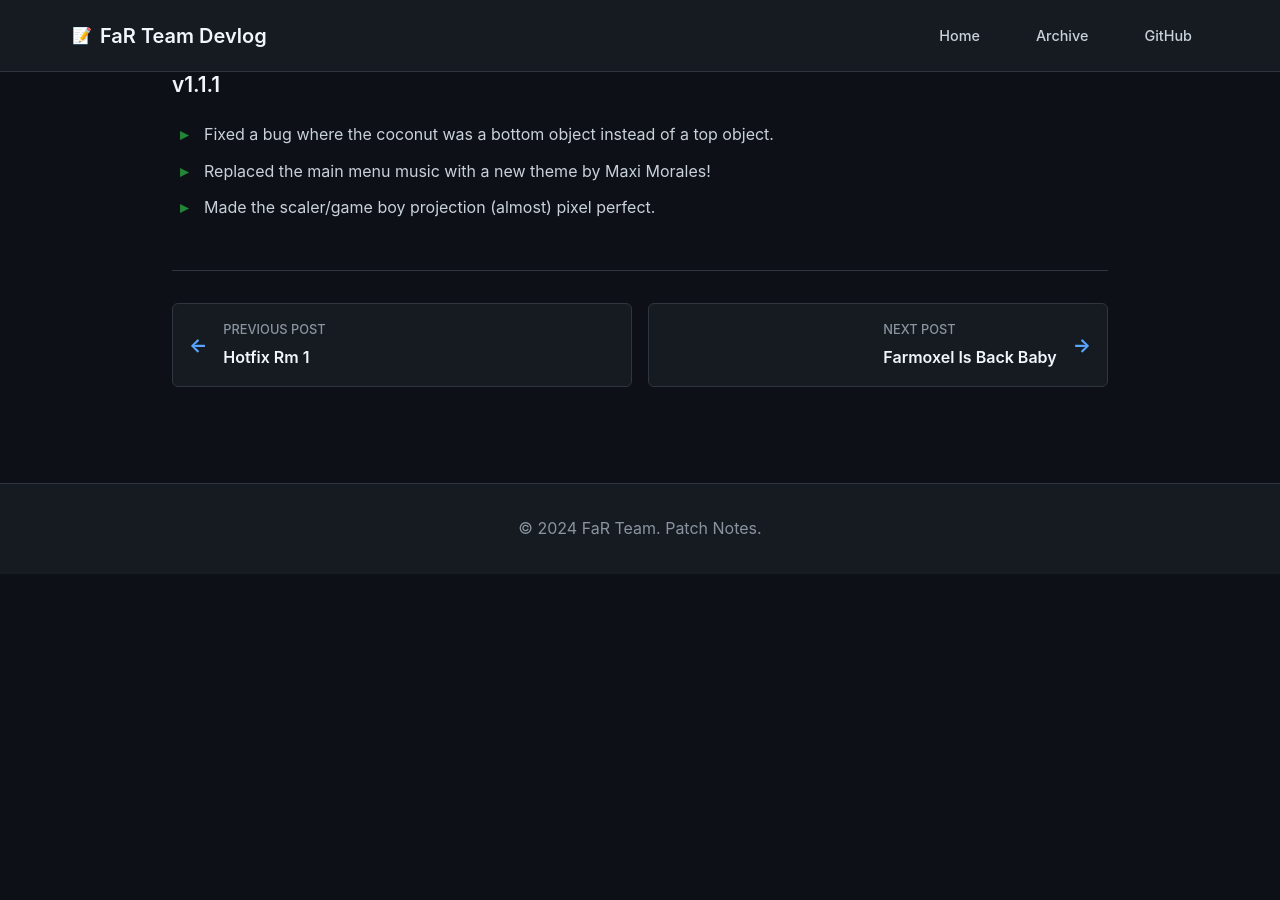
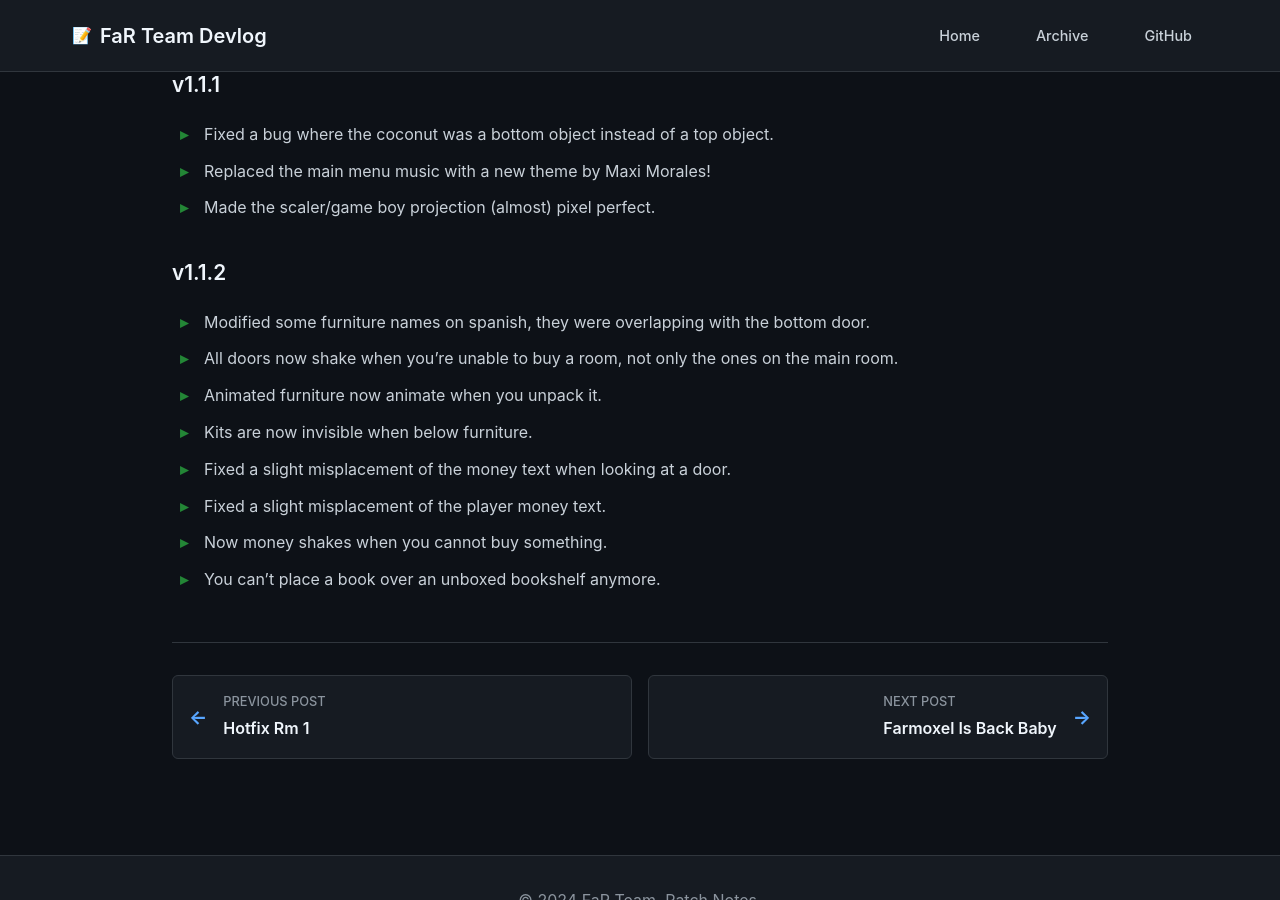
Before and after one commit to FaR-Team/patch-notes, a Jekyll site: the page built from _posts/2025-06-05-Room-Makers-QoL.md, in a window 1280 px wide and 900 px high, scrolled down 1384 px. Built offline with Jekyll 4.4.1, drawn with Linux system fonts in a browser that asks for light colours; our own code applies the rules of GitHub Pages for plain Markdown files; before the commit the page ends 1958 px from its top, so only the background shows below that.

Commit message:
RM v1.1.2
+ Modified some furniture names on spanish, they were overlapping with the bottom door.
+ All doors now shake when you're unable to buy a room, not only the ones on the main room.
+ Animated furniture now animate when you unpack it.
+ Kits are now invisible when below furniture.
+ Fixed a slight misplacement of the money text when looking at a door.
+ Fixed a slight misplacement of the player money text.
+ Now money shakes when you cannot buy something.
+ You can't place a book over an unboxed bookshelf anymore.

```diff
--- a/_posts/2025-06-05-Room-Makers-QoL.md
+++ b/_posts/2025-06-05-Room-Makers-QoL.md
@@ -33,3 +33,14 @@
 + Fixed a bug where the coconut was a bottom object instead of a top object.
 + Replaced the main menu music with a new theme by Maxi Morales!
 + Made the scaler/game boy projection (almost) pixel perfect.
+
+### v1.1.2
+
++ Modified some furniture names on spanish, they were overlapping with the bottom door.
++ All doors now shake when you're unable to buy a room, not only the ones on the main room.
++ Animated furniture now animate when you unpack it.
++ Kits are now invisible when below furniture.
++ Fixed a slight misplacement of the money text when looking at a door.
++ Fixed a slight misplacement of the player money text.
++ Now money shakes when you cannot buy something.
++ You can't place a book over an unboxed bookshelf anymore.
```
